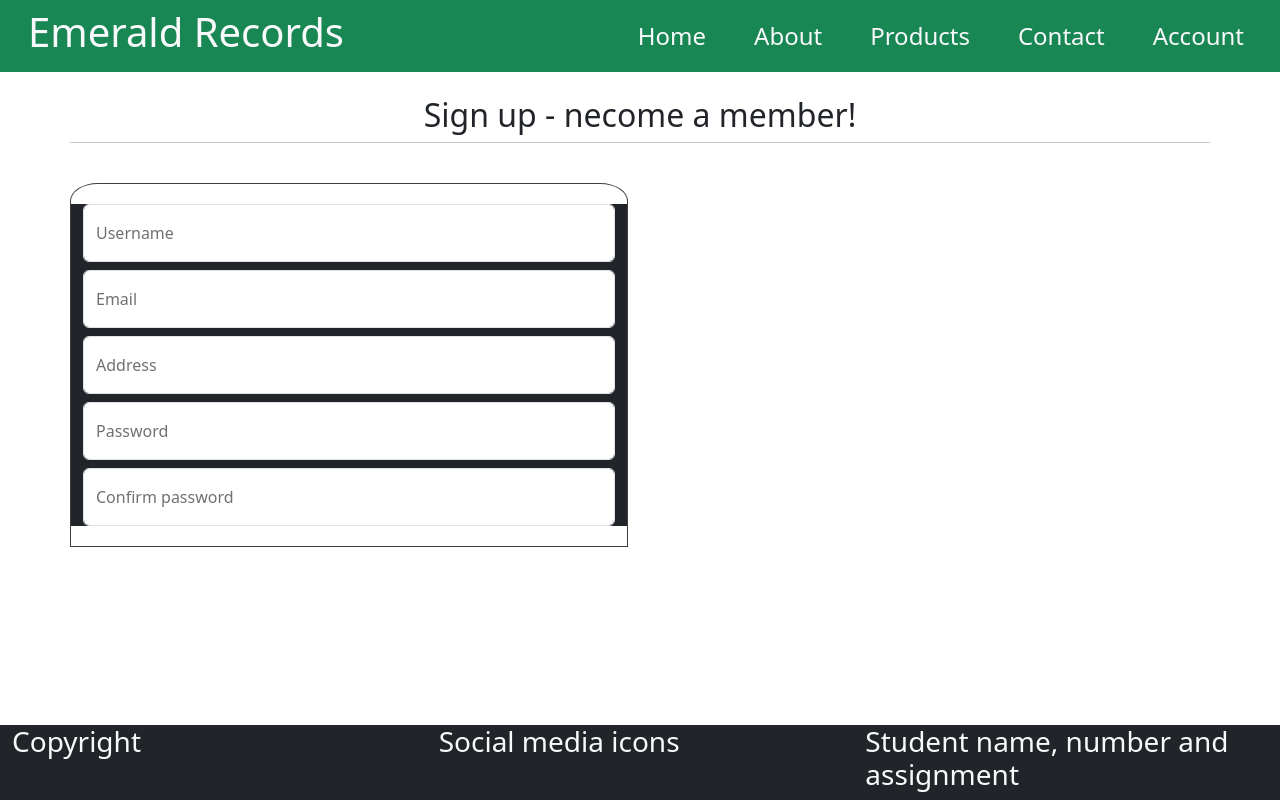
After one commit to JakeDelaney/PHP-eCommerce-Project, a PHP site: page /signup.php in a window 1280 px wide. The commit adds this page. Run offline with PHP 8.4, Linux system fonts and the light colour scheme.

Commit message:
Create contact.php and signup.php files
Creates and styles pages for contact information and signup form

```diff
--- a/assets/css/style.css
+++ b/assets/css/style.css
@@ -8,3 +8,10 @@ img {
     background-size: cover;
     height: 600px;
 }
+
+.signup-form{
+    width: 50%;
+    border: 1.5px solid rgb(63, 63, 63);
+    border-radius: 5% 5% 0 0;
+    padding: 20px 0 20px;
+}
--- /dev/null
+++ b/public/signup.php
@@ -0,0 +1,44 @@
+<?php
+require_once("../templates/header.php");
+?>
+
+<title>Signup page</title>
+</head>
+<body>
+    <?php
+    require_once("../templates/navbar.php");
+    ?>
+
+    <div class="container mt-4 text-center">
+        <div class="row">
+            <h2>Sign up - necome a member!</h2>
+            <hr>
+        </div>
+        <div class="row mt-4 signup-form ">
+            <form action="" class="bg-dark">
+                <div class="form-floating">
+                    <input type="text" class="form-control" id="floatingUserName" placeholder="JohnDeer007">
+                    <label for="floatingUserName">Username</label>
+                </div>
+                <div class="form-floating mt-2">
+                    <input type="email" class="form-control" id="floatingEmail" placeholder="name@example.com">
+                    <label for="floatingEmail">Email</label>
+                </div>
+                <div class="form-floating mt-2">
+                    <input type="text" class="form-control" id="floatingAddress" placeholder="37 Make Believe Avenue">
+                    <label for="floatingAddress">Address</label>
+                </div>
+                <div class="form-floating mt-2">
+                    <input type="password" class="form-control" id="floatingPassword" placeholder="Password">
+                    <label for="floatingUPassword">Password</label>
+                </div>
+                <div class="form-floating mt-2">
+                    <input type="password" class="form-control" id="floatingPasswordConfirm" placeholder="Confirm password">
+                    <label for="floatingPasswordConfirm">Confirm password</label>
+                </div>
+            </form>
+        </div>
+    </div>
+<?php
+    require_once("../templates/footer.php");
+?>
--- a/templates/navbar.php
+++ b/templates/navbar.php
@@ -5,7 +5,7 @@
             <a class="nav-link text-light active mx-3" href="index.php">Home</a>
             <a class="nav-link text-light mx-3" href="about.php">About</a>
             <a class="nav-link text-light mx-3" href="products.php">Products</a>
-            <a class="nav-link text-light mx-3" href="">Contact</a>
+            <a class="nav-link text-light mx-3" href="contact.php">Contact</a>
             <a class="nav-link text-light mx-3" href="">Account</a>
         </div>
     </div>
```
Also changed, not shown: public/contact.php (added, +30 -0 lines).
